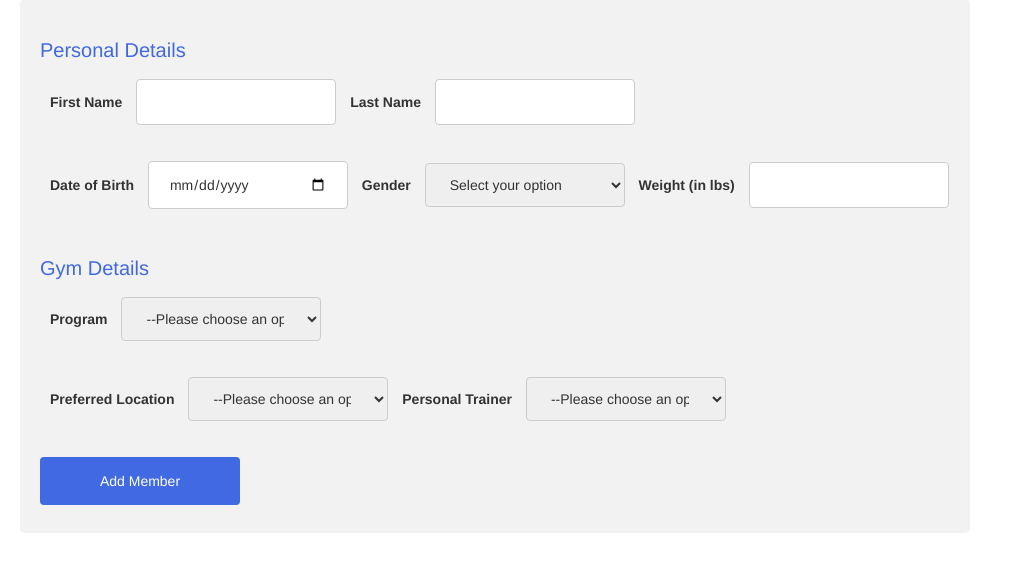
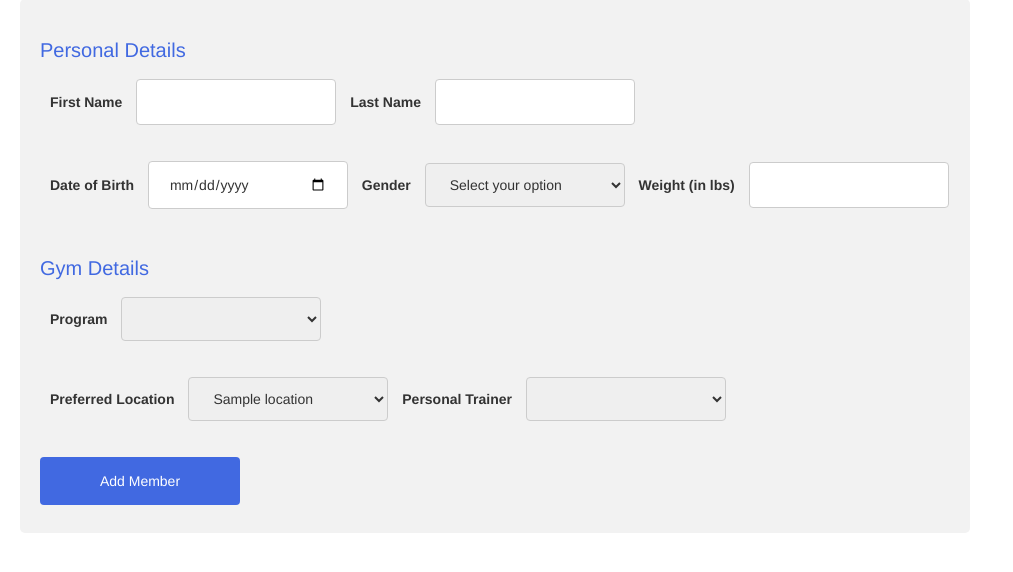
Before and after one commit to mittalj/cs340_databases_project, a Flask app: template templates/addMember.html in a window 1280 px wide. Shown: the part 119-691 px from the top of the page, without its empty margins (0-1013 px from the left). Run offline with Flask 2, Linux system fonts and the light colour scheme; the template is opened without the code that fills it: most values are stand-ins (such as "Sample title", 1, 10 or a date in 2020); some libraries are stand-ins or nearby versions.

Commit message:
Update addMember.html

```diff
--- a/templates/addMember.html
+++ b/templates/addMember.html
@@ -31,7 +31,7 @@
     <h3>Gym Details</h3>
     <label for="program_id">Program</label>
     <select name="program_id">
-      <option value="" disabled selected>--Please choose an option--</option>
+       <option selected value=""></option>
       {% for p in programs %}
           <option value="{{ p[0] }}">{{ p[1] }}</option>
       {% endfor %}
@@ -39,17 +39,16 @@
 
     <label for="preferred_location">Preferred Location</label>
     <select name="preferred_location" required>
-    <option value="" disabled selected>--Please choose an option--</option>
       {% for l in locations %}
           <option value="{{ l[0] }}">{{ l[1] }}</option>
       {% endfor %}
     </select>
 
     <label for="trainer_id">Personal Trainer</label>
-    <select name="trainer_id" required>
-      <option value="" disabled selected>--Please choose an option--</option>
-      {% for t in trainers %}
-          <option value="{{ t[0] }}">{{ t[1] }}</option>
+    <select name="trainer_id">
+       <option selected value=""></option>
+=      {% for t in trainers %}
+          <option value="{{ t[0] }}">{{ t[1] }} {{ t[2] }}</option>
       {% endfor %}
     </select><br><br>
 
```
